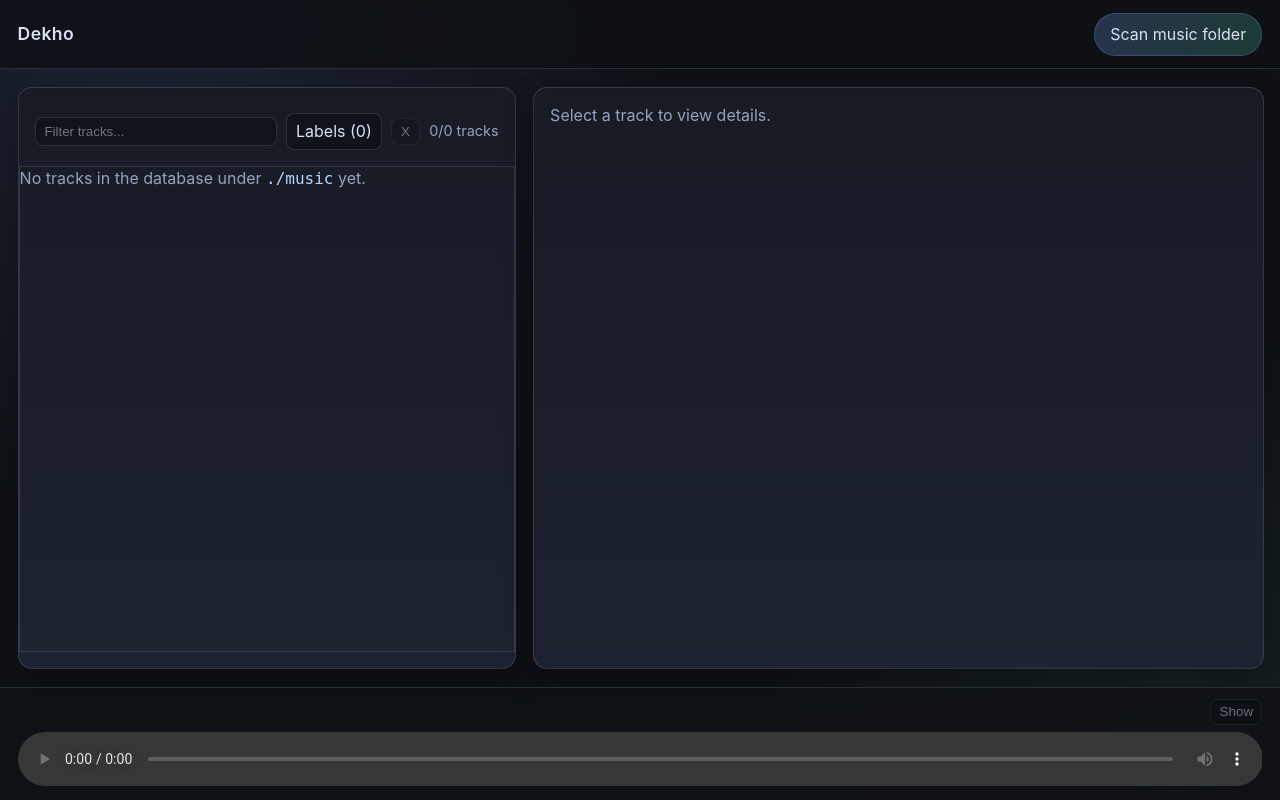
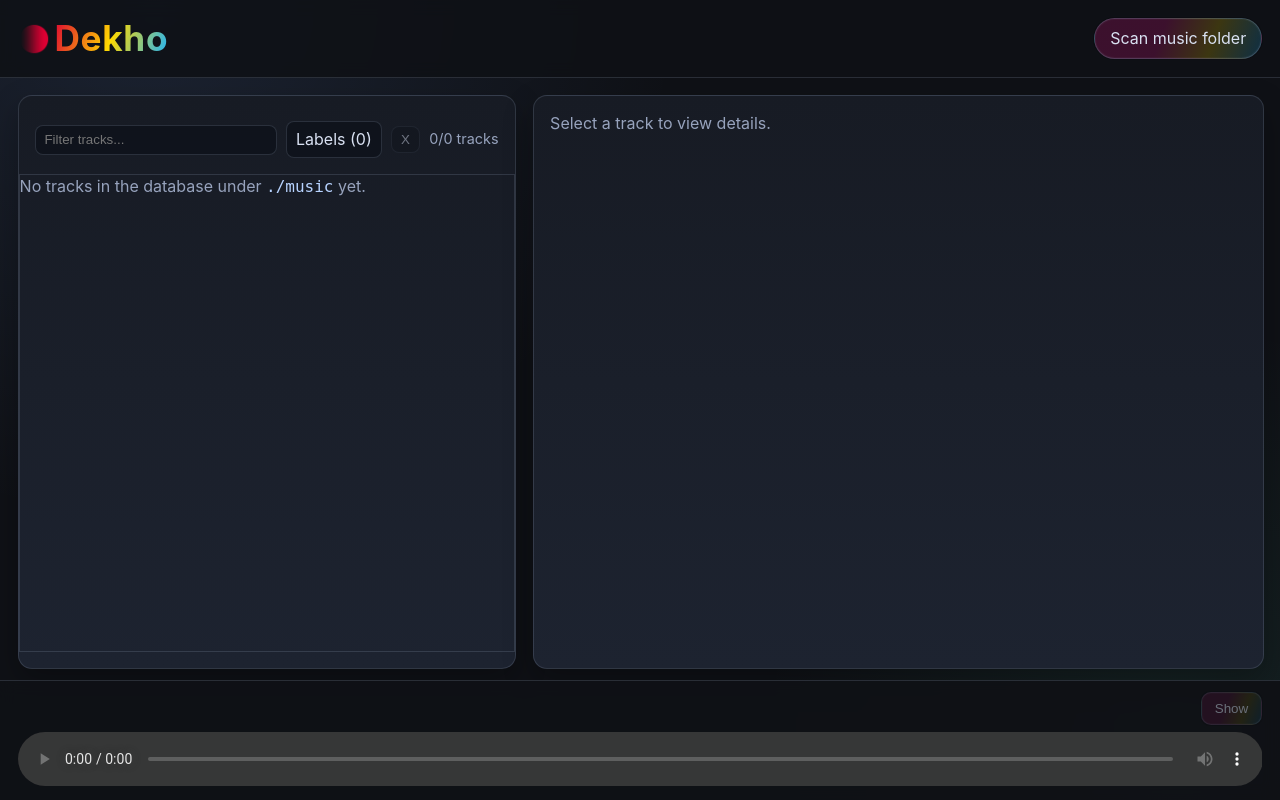
Before and after one commit to mikkohei13/dekho, a Flask app: page / in a window 1280 px wide. Run offline with Flask 3, Linux system fonts and the light colour scheme; data comes from the database, SQL or seed files in the repository; data that the repository does not hold is empty.

Commit message:
Add labels, brand styling

```diff
--- a/dekho/labels.py
+++ b/dekho/labels.py
@@ -17,6 +17,7 @@ LABEL_CATALOG: tuple[dict[str, str | tuple[dict[str, str], ...]], ...] = (
         "category": "like",
         "display_name": "like",
         "labels": (
+            {"key": "like.not_like", "label": "not like"},
             {"key": "like.like0", "label": "like0"},
             {"key": "like.like1", "label": "like1"},
             {"key": "like.like2", "label": "like2"},
@@ -32,6 +33,7 @@ LABEL_CATALOG: tuple[dict[str, str | tuple[dict[str, str], ...]], ...] = (
             {"key": "setting.doggerland", "label": "doggerland"},
             {"key": "setting.shadowrun", "label": "shadowrun"},
             {"key": "setting.western", "label": "western"},
+            {"key": "setting.other", "label": "other"},
         ),
     },
     {
--- a/dekho/static/styles/index.css
+++ b/dekho/static/styles/index.css
@@ -42,9 +42,24 @@ body {
 }
 
 .brand {
-  font-size: 1.1rem;
+  font-size: 2.2rem;
   font-weight: 600;
   letter-spacing: 0.02em;
+}
+
+.brand img {
+  width: 2rem;
+  height: 2rem;
+  vertical-align: middle;
+  margin-bottom: 0.3rem;
+  margin-right: 0.3rem;
+}
+
+.brand strong {
+  background: linear-gradient(110deg, #DD0033, #ffd900, #1bb3ff);
+  -webkit-background-clip: text;
+  background-clip: text;
+  -webkit-text-fill-color: transparent;
 }
 
 #app-shell {
@@ -467,20 +482,53 @@ body {
   overflow-wrap: anywhere;
 }
 
+#play-current-track-btn,
+#get-remote-data-btn,
+#save-track-user-data-btn,
+#show-playing-track-btn,
+.scan-link {
+  display: inline-flex;
+  align-items: center;
+  justify-content: center;
+  text-decoration: none;
+  border: 1px solid rgba(147, 164, 197, 0.28);
+  border-radius: 10px;
+  padding: 0.48rem 0.82rem;
+  color: var(--text);
+  background:
+    linear-gradient(
+      110deg,
+      rgba(255, 27, 141, 0.2) 40%,
+      rgba(255, 217, 0, 0.2) 70%,
+      rgba(27, 179, 255, 0.2) 100%
+    ),
+    rgba(13, 16, 22, 0.92);
+  box-shadow:
+    inset 0 0 0 1px rgba(240, 246, 255, 0.03),
+    0 0 0 1px rgba(10, 12, 18, 0.55);
+  cursor: pointer;
+  transition: border-color 140ms ease, filter 140ms ease, box-shadow 140ms ease;
+}
+
 #play-current-track-btn {
-  border: 1px solid var(--accent-soft);
-  border-radius: 10px;
-  padding: 0.45rem 0.75rem;
-  color: var(--text);
-  background: rgba(121, 168, 255, 0.18);
-  cursor: pointer;
   flex-shrink: 0;
 }
 
 #play-current-track-btn:hover,
-#play-current-track-btn:focus-visible {
+#play-current-track-btn:focus-visible,
+#get-remote-data-btn:hover,
+#get-remote-data-btn:focus-visible,
+#save-track-user-data-btn:hover,
+#save-track-user-data-btn:focus-visible,
+.scan-link:hover,
+.scan-link:focus-visible {
   outline: none;
-  filter: brightness(1.06);
+  border-color: rgba(182, 199, 235, 0.42);
+  filter: brightness(1.1);
+  box-shadow:
+    inset 0 0 0 1px rgba(250, 255, 255, 0.05),
+    0 0 0 1px rgba(12, 15, 22, 0.68),
+    0 0 18px rgba(28, 41, 66, 0.24);
 }
 
 #track-info > .remote-actions {
@@ -660,19 +678,8 @@ body {
 }
 
 .scan-link {
-  display: inline-block;
-  text-decoration: none;
-  color: var(--text);
-  border: 1px solid var(--accent-soft);
   border-radius: 999px;
-  padding: 0.55rem 0.95rem;
-  background: linear-gradient(90deg, rgba(121, 168, 255, 0.24), rgba(91, 236, 184, 0.2));
-}
-
-.scan-link:hover,
-.scan-link:focus-visible {
-  outline: none;
-  filter: brightness(1.07);
+  padding-inline: 0.95rem;
 }
 
 code {
--- a/dekho/templates/index.html
+++ b/dekho/templates/index.html
@@ -9,7 +9,7 @@
 </head>
 <body>
   <nav id="top-nav">
-    <div class="brand">Dekho</div>
+    <div class="brand"><img src="{{ url_for('static', filename='favicon.ico') }}" alt="Dekho" class="brand-icon"><strong>Dekho</strong></div>
     <a class="scan-link" href="/scan">Scan music folder</a>
   </nav>
 
```
Also changed, not shown: other parts of dekho/static/styles/index.css (+2 -32 lines).
